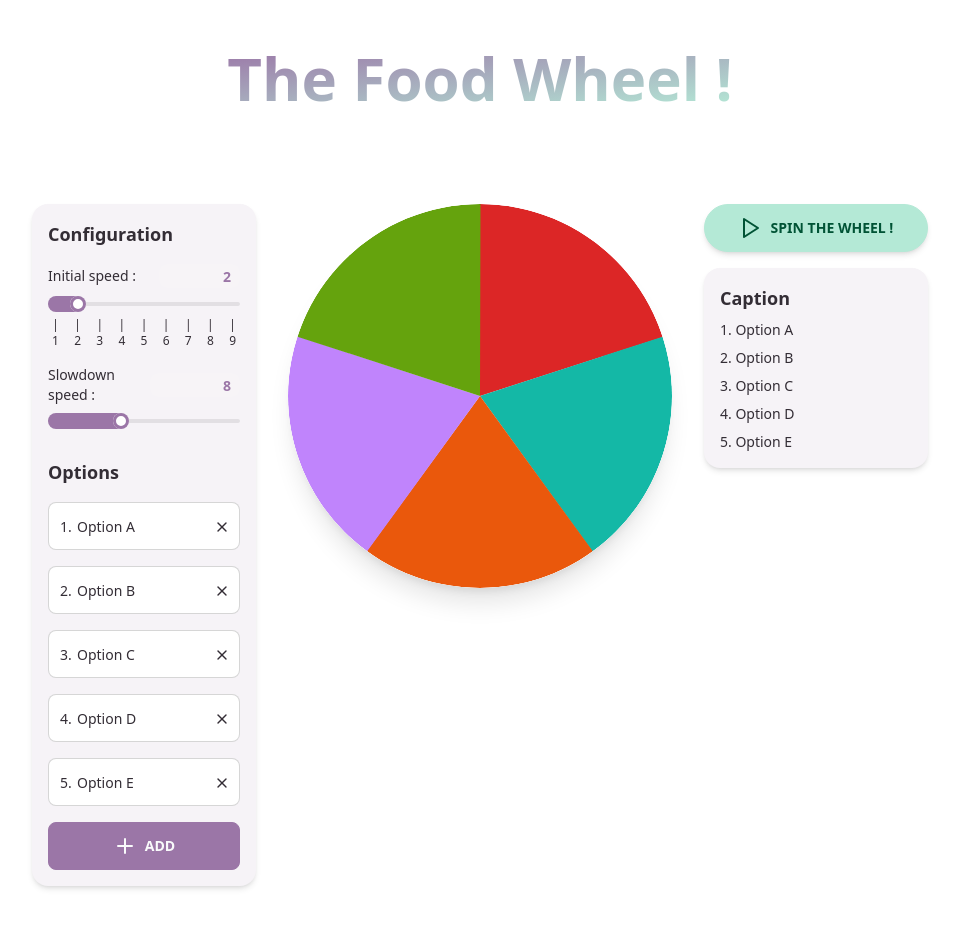
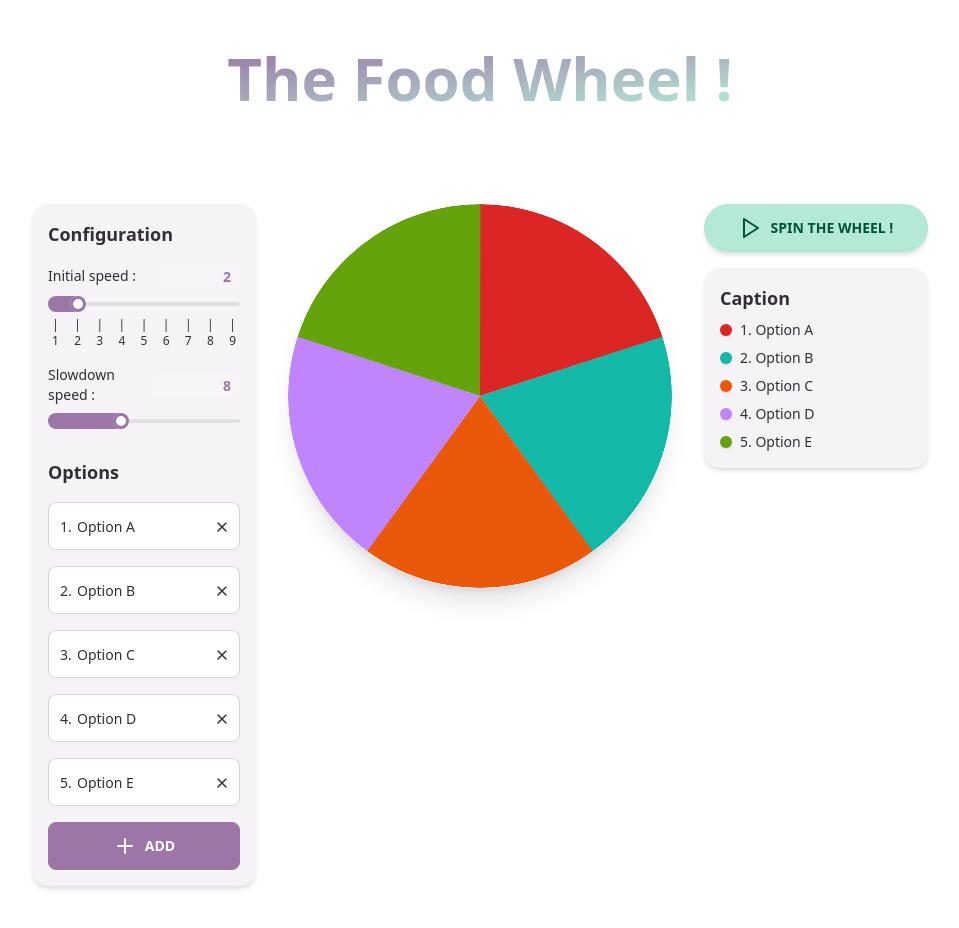
Before and after one commit to MaoDeMatos/the-food-wheel, a Next.js app: page / in a window 1280 px wide. Shown: the top 928 px of the page, without its empty margins (160-1119 px from the left). Built offline with nearby package versions, Linux system fonts and the light colour scheme.

Commit message:
✨ Add corresponding colors on the `RightMenu`

```diff
--- a/src/app/RightMenu.tsx
+++ b/src/app/RightMenu.tsx
@@ -1,7 +1,7 @@
 'use client';
 
 import { Play } from 'react-feather';
-import { INITIAL_SPEED, SLOWDOWN_SPEED } from '../constants';
+import { BADGES_COLORS, INITIAL_SPEED, SLOWDOWN_SPEED } from '../constants';
 import { useDataStoreAsync } from '../DataStore';
 
 export function RightMenu() {
@@ -85,7 +85,10 @@ function RightMenuCaptions() {
 
         {filteredOptions.length
           ? filteredOptions.map((opt, idx) => (
-              <p key={idx} className="truncate">
+              <p key={idx} className="flex items-center truncate">
+                <span
+                  className={`mr-2 inline-block h-3 w-3 rounded-full shadow ${BADGES_COLORS[idx]}`}
+                />
                 {`${idx + 1}. ${opt}`}
               </p>
             ))
--- a/src/constants.ts
+++ b/src/constants.ts
@@ -23,3 +23,15 @@ export const SVG_COLORS = [
   'stroke-stone-600',
   'stroke-emerald-400',
 ];
+
+export const BADGES_COLORS = [
+  'bg-red-600',
+  'bg-teal-500',
+  'bg-orange-600',
+  'bg-purple-400',
+  'bg-lime-600',
+  'bg-sky-600',
+  'bg-rose-400',
+  'bg-stone-600',
+  'bg-emerald-400',
+];
```
